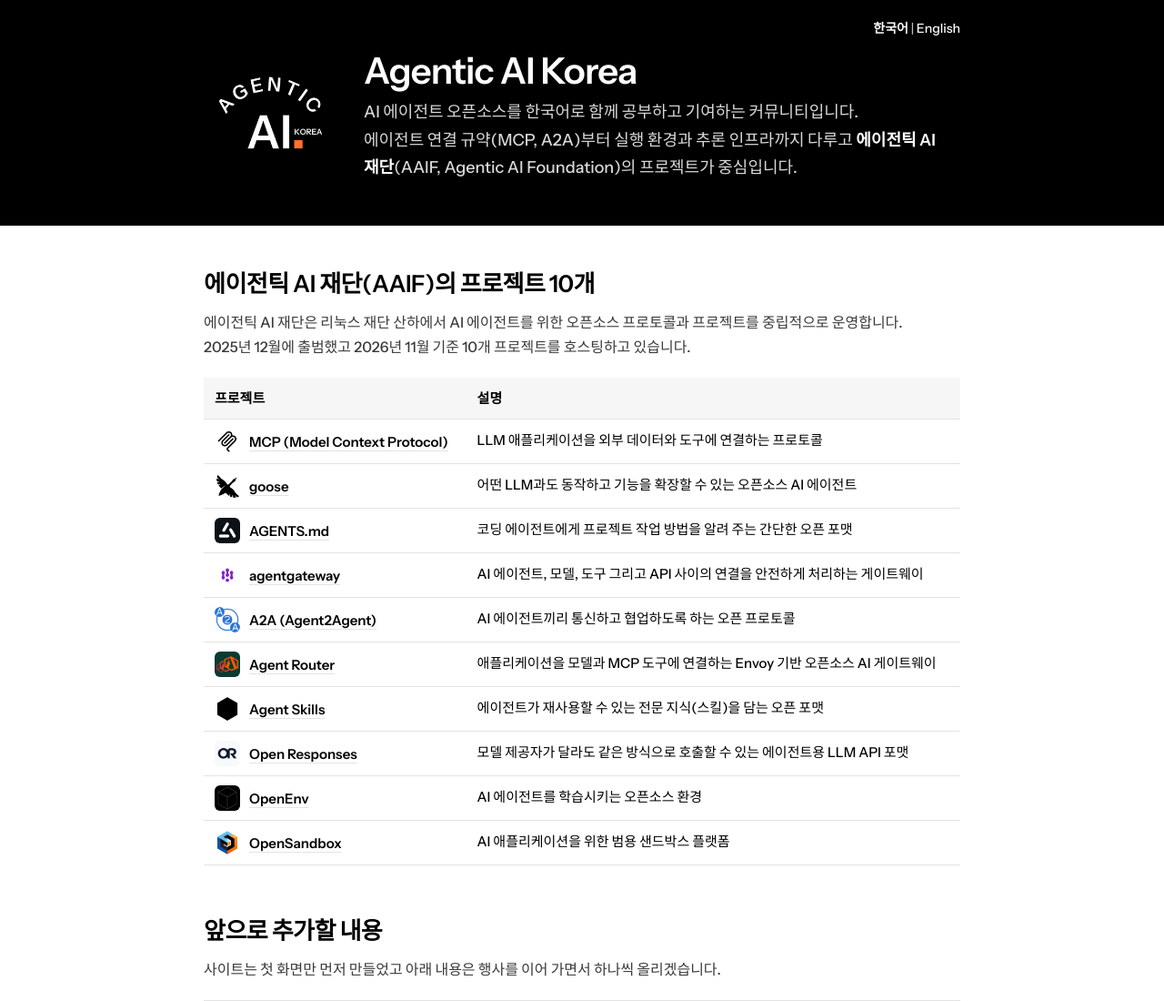
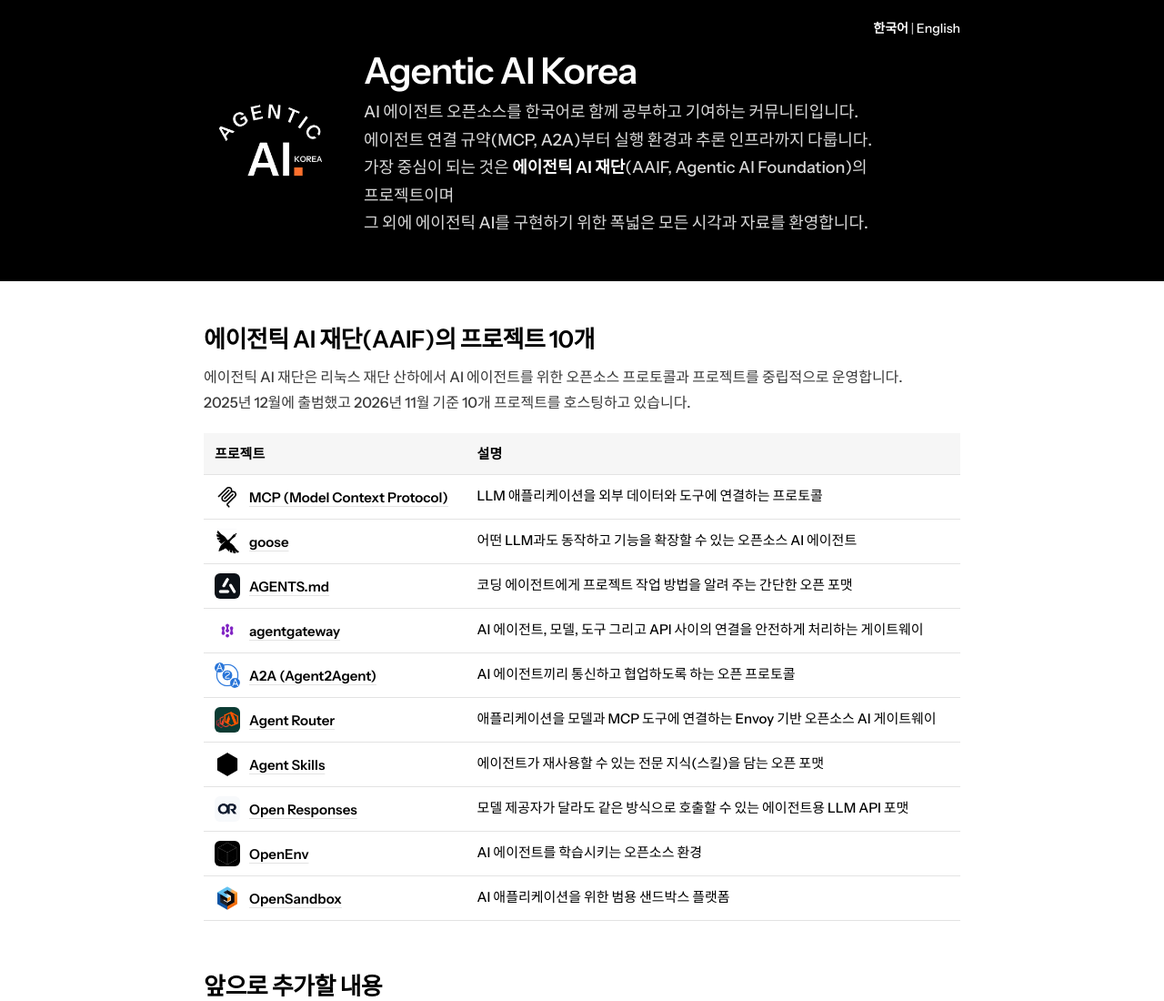
Before and after one commit to agenticaikorea/agenticaikorea.org, a plain HTML site: page public/index.html in a window 1280 px wide. Shown: the top 1100 px of the page at 91% size. Drawn offline with Linux system fonts and the light colour scheme; a web font is replaced by a local one.

Commit message:
첫 화면 머리를 저자 문장으로 바꾼다(다루는 범위, AAIF 중심, 그 외 시각과 자료 환영)

```diff
--- a/public/index.html
+++ b/public/index.html
@@ -90,7 +90,7 @@ footer p { margin: 0 0 4px; }
     <img src="/assets/logo-512.png" alt="Agentic AI Korea 로고" width="144" height="144">
     <div>
       <h1>Agentic AI Korea</h1>
-      <p>AI 에이전트 오픈소스를 한국어로 함께 공부하고 기여하는 커뮤니티입니다.<br>에이전트 연결 규약(MCP, A2A)부터 실행 환경과 추론 인프라까지 다루고 <strong>에이전틱 AI 재단</strong>(AAIF, Agentic AI Foundation)의 프로젝트가 중심입니다.</p>
+      <p>AI 에이전트 오픈소스를 한국어로 함께 공부하고 기여하는 커뮤니티입니다.<br>에이전트 연결 규약(MCP, A2A)부터 실행 환경과 추론 인프라까지 다룹니다.<br>가장 중심이 되는 것은 <strong>에이전틱 AI 재단</strong>(AAIF, Agentic AI Foundation)의 프로젝트이며<br>그 외에 에이전틱 AI를 구현하기 위한 폭넓은 모든 시각과 자료를 환영합니다.</p>
     </div>
   </div>
 </header>
```
Also changed, not shown: public/en/index.html (+1 -1 lines).
